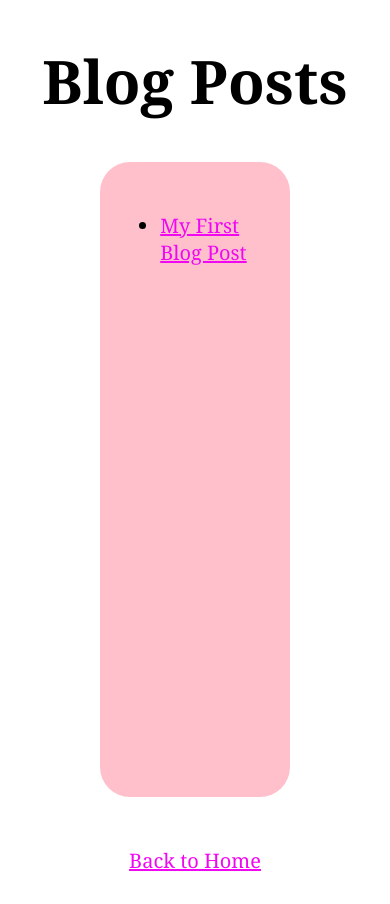
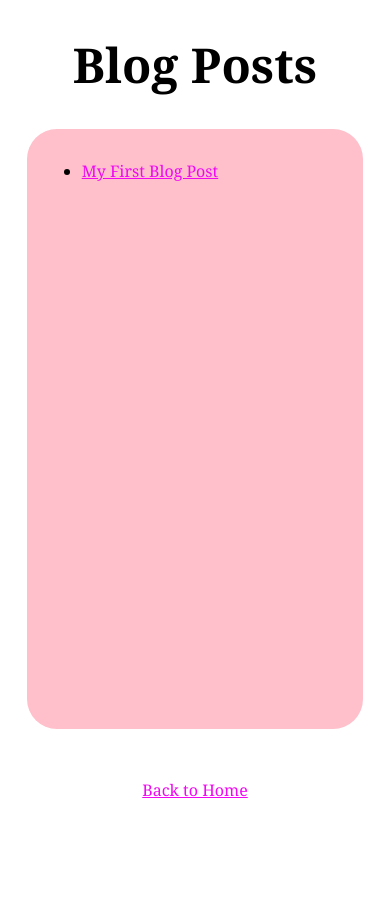
Before and after one commit to Colemate110/YBGCP, an Eleventy site: page blog.html in a window 390 px wide. After the commit the page ends 844 px from the top, so only its background shows below. Built offline with nearby package versions, Linux system fonts and the light colour scheme; Eleventy itself is replaced by a stand-in of ours; files that its build step writes are made by us from their sources.

Commit message:
Describe changes

```diff
--- a/css/about.css
+++ b/css/about.css
@@ -1,5 +1,5 @@
 
-Body{
+body{
 
     font-family: Georgia, 'Times New Roman', Times, serif;
     font-size: 20px;
@@ -13,7 +13,7 @@ Body{
     font-size: 40px;
     margin: 20px auto;
     background-color: pink;
-    border-radius: 50%;
+    border-radius: 25px;
 
 }
 
@@ -45,3 +45,28 @@ a{
 a:hover{
         color: pink;
 }
+
+
+@media (max-width: 768px) {
+
+    #header {
+        width: 90%;
+        font-size: 28px;
+        border-radius: 25px;
+    }
+
+    #about {
+        width: 90%;
+        font-size: 16px;
+    }
+
+    #about img {
+        width: 100%;
+        max-width: 250px;
+        height: auto;
+    }
+
+    #footer {
+        margin-top: 60px;
+    }
+}
--- a/css/blog.css
+++ b/css/blog.css
@@ -47,3 +47,22 @@ a{
 a:hover{
         color: purple;
 }
+
+@media (max-width: 768px) {
+
+    #header {
+        font-size: 24px;
+    }
+
+    #entries {
+        width: 90%;
+        font-size: 16px;
+        padding: 15px;
+        min-height: 600px;
+        box-sizing: border-box;
+    }
+
+    #footer {
+        font-size: 16px;
+    }
+}
--- a/css/contact.css
+++ b/css/contact.css
@@ -54,3 +54,32 @@ a{
 a:hover{
         color: pink;
 }
+
+@media (max-width: 768px) {
+
+    #header {
+        font-size: 55px;
+        margin-top: 40px;
+    }
+
+    #container {
+        width: 85%;
+        margin: 30px auto;
+        padding: 20px 10px;
+        font-size: 16px;
+    }
+
+    span {
+        font-size: 32px;
+    }
+
+    img {
+        width: 90px;
+        height: auto;
+    }
+
+    #footer {
+        margin-top: 80px;
+        font-size: 16px;
+    }
+}
--- a/css/index.css
+++ b/css/index.css
@@ -65,3 +65,28 @@ img{
   margin-left: auto;     /* Distributes remaining space equally */
   margin-right: auto;    /* Centers the element horizontally */
 }
+
+@media (max-width: 768px) {
+
+    body {
+        font-size: 14px;
+    }
+
+    h1 {
+        font-size: 2rem;
+    }
+
+    h2 {
+        font-size: 1.5rem;
+    }
+
+    .hero-text {
+        font-size: 1.5rem;
+    }
+
+    img {
+        max-width: 100%;
+        height: auto;
+    }
+
+}
--- a/css/misc.css
+++ b/css/misc.css
@@ -2,3 +2,28 @@ body{
 
     background-image:url("/pictures/skulls.jpg")
 }
+
+@media (max-width: 768px) {
+
+    body {
+        font-size: 14px;
+    }
+
+    h1 {
+        font-size: 2rem;
+    }
+
+    h2 {
+        font-size: 1.5rem;
+    }
+
+    .hero-text {
+        font-size: 1.5rem;
+    }
+
+    img {
+        max-width: 100%;
+        height: auto;
+    }
+
+}
--- a/css/postmaster.css
+++ b/css/postmaster.css
@@ -47,3 +47,23 @@ a{
 a:hover{
         color: pink;
 }
+
+
+@media (max-width: 768px) {
+
+    #header {
+        font-size: 24px;
+    }
+
+    #entries {
+        width: 90%;
+        font-size: 16px;
+        padding: 15px;
+        min-height: 600px;
+        box-sizing: border-box;
+    }
+
+    #footer {
+        font-size: 16px;
+    }
+}
```
Also changed, not shown: 7 other files.
